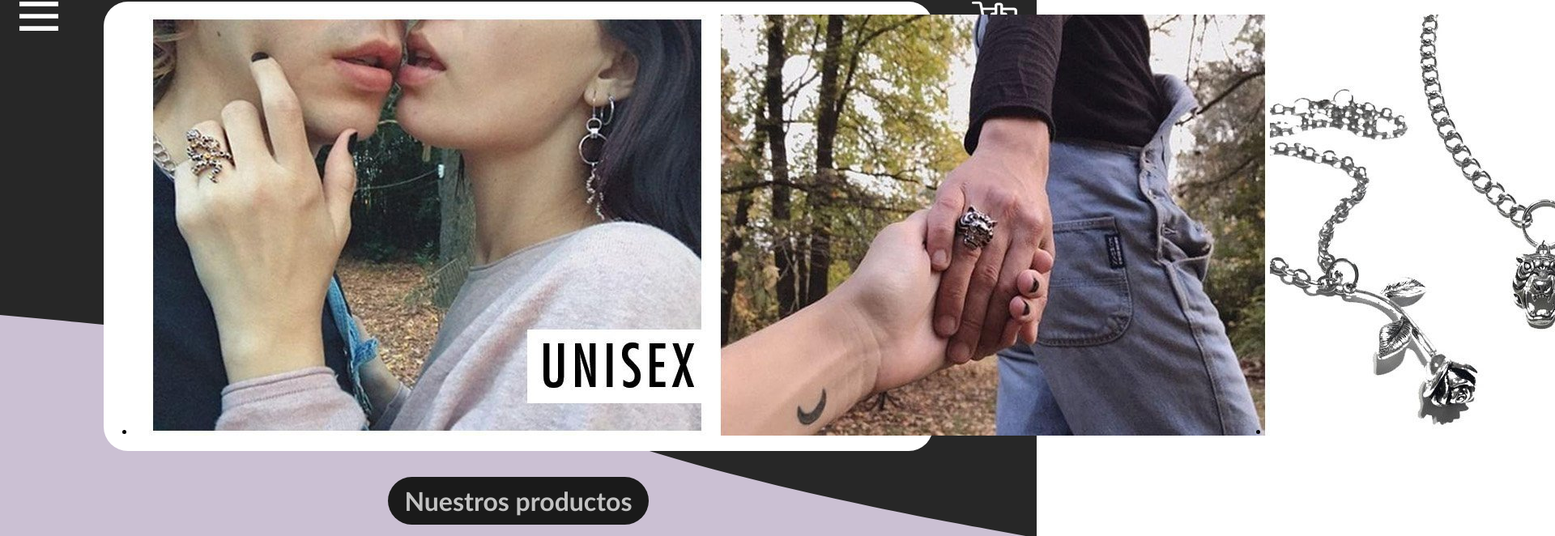
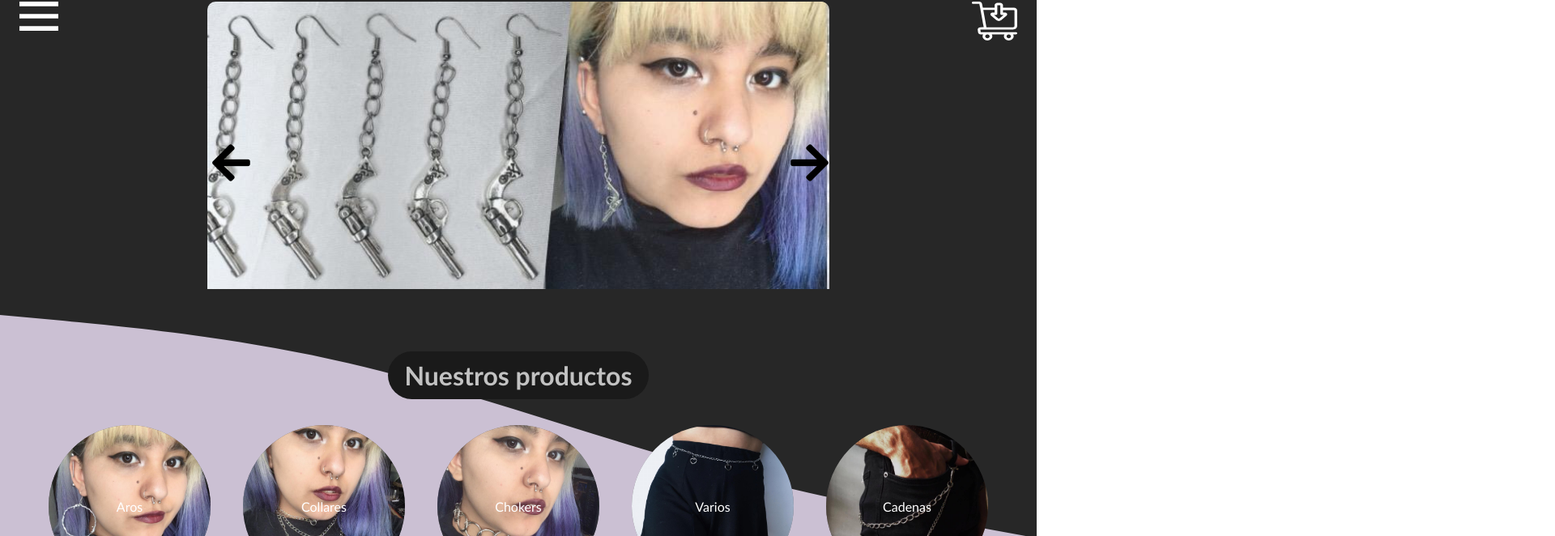
Before and after one commit to matiassalicru/Darkstar, a React (Create React App) app: page / in a window 1280 px wide. Shown: the part 94-756 px from the top of the page at 81% size, 1920 px wide, since content can reach past the window. Built offline with nearby package versions, Linux system fonts and the light colour scheme; no server answers.

Commit message:
Round images done, header done

```diff
--- a/public/index.html
+++ b/public/index.html
@@ -13,6 +13,9 @@
       user's mobile device or desktop. See https://developers.google.com/web/fundamentals/web-app-manifest/
     -->
   <link rel="manifest" href="%PUBLIC_URL%/manifest.json" />
+  <link rel="stylesheet" href="https://use.fontawesome.com/releases/v5.15.1/css/all.css"
+    integrity="sha384-vp86vTRFVJgpjF9jiIGPEEqYqlDwgyBgEF109VFjmqGmIY/Y4HV4d3Gp2irVfcrp" crossorigin="anonymous">
+
   <link rel="stylesheet" href="https://cdnjs.cloudflare.com/ajax/libs/animate.css/4.1.1/animate.min.css" />
   <title>React App</title>
 </head>
--- a/src/components/header/Header.js
+++ b/src/components/header/Header.js
@@ -1,35 +1,45 @@
-import React from "react";
+import React, { useState } from "react";
 
 import header1 from "../../Assets/carousel/header1.jpg";
 import header2 from "../../Assets/carousel/header2.jpg";
 import header3 from "../../Assets/carousel/header3.jpg";
+import header4 from "../../Assets/carousel/header4.jpeg";
+
+import { ImgComp } from "./ImgComp";
 
 export const Header = () => {
+  const [x, setX] = useState(0);
+
+  const slideImgs = [header4, header1, header2, header3];
+
+  const goLeft = () => {
+    x === 0 ? setX((slideImgs.length - 1) * -100) : setX(x + 100);
+  };
+
+  const goRight = () => {
+    x === -100 * (slideImgs.length - 1) ? setX(0) : setX(x - 100);
+  };
+
   return (
-    <div className="header__main">
-      <ul className="header__list">
-        <li className="header__list-item">
-          <img
-            src={header1}
-            alt="todavia nada"
-            className="header__img-carousel"
-          />
-        </li>
-        <li className="header__list-item">
-          <img
-            src={header2}
-            alt="todavia nada"
-            className="header__img-carousel"
-          />
-        </li>
-        <li className="header__list-item">
-          <img
-            src={header3}
-            alt="todavia nada"
-            className="header__img-carousel"
-          />
-        </li>
-      </ul>
+    <div className="header__slider">
+      {slideImgs.map((img, index) => {
+        return (
+          <div
+            key={index}
+            className="header__slide"
+            style={{ transform: `translateX(${x}%)` }}
+          >
+            <ImgComp src={img} key={index} />
+          </div>
+        );
+      })}
+
+      <button onClick={goLeft} id="arrow-left">
+        <i class="fas fa-arrow-left"></i>
+      </button>
+      <button onClick={goRight} id="arrow-right">
+        <i class="fas fa-arrow-right"></i>
+      </button>
     </div>
   );
 };
--- /dev/null
+++ b/src/components/header/ImgComp.js
@@ -0,0 +1,11 @@
+import React from "react";
+
+export const ImgComp = ({ src }) => {
+
+    const imgStyles = {
+        width: 100+'%',
+        height: "auto",
+    }
+
+  return <img src={src} alt="slideImg"  style={imgStyles}/>;
+};
--- a/src/components/roundGrid/RoundCard.js
+++ b/src/components/roundGrid/RoundCard.js
@@ -2,13 +2,13 @@ import React from "react";
 import swal from "sweetalert";
 
 export const RoundCard = ({ title, bg }) => {
-
-const show = (title) => {
-  swal(`acá debería salir la sección de ${title}`, '', 'warning' )
-}
+  const show = (title) => {
+    swal(`acá debería salir la sección de ${title}`, "", "warning");
+  };
 
   return (
-    <div className={`roundGrid__card ${bg}`} onClick={ () => show(title)}>
+    <div className={`roundGrid__card `} onClick={() => show(title)}>
+      <div className={`roundGrid__img ${bg}`}></div>
       <p>{title}</p>
     </div>
   );
--- a/src/components/roundGrid/RoundGrid.js
+++ b/src/components/roundGrid/RoundGrid.js
@@ -8,8 +8,8 @@ export const RoundGrid = () => {
 
   return (
     <div className="roundGrid__main">
-      {destacados.map((destacado) => (
-        <RoundCard title={destacado.type} bg={destacado.bg}/>
+      {destacados.map((destacado,index) => (
+        <RoundCard key={index} title={destacado.type} bg={destacado.bg}/>
       ))}
     </div>
   );
--- a/src/styles/base/_base.scss
+++ b/src/styles/base/_base.scss
@@ -14,7 +14,6 @@ a{
     transition: all .5s cubic-bezier(0.075, 0.82, 0.165, 1);
 
     &:hover{
-        // color: red;
         transform: translateZ(20deg);
     }
 }
--- a/src/styles/components/_header.scss
+++ b/src/styles/components/_header.scss
@@ -1,27 +1,46 @@
-.header__main {
+.header__slider {
   position: relative;
-  box-sizing: border-box;
-  border-radius: 30px;
+  width: 60%;
+  height: 50vh;
   box-sizing: border-box;
   margin: 0;
-  background-color: $white;
-  z-index: 10;
+  padding: 0;
   display: flex;
-  justify-content: flex-start;
   align-items: center;
-  max-width: 80%;
+  overflow: hidden;
+  border-radius: 10px;
 
-  .header__list {
-    display: flex;
-    justify-content: flex-start;
-    align-items: center;
+  .header__slide {
+    min-width: 100%;
+    height: 100%;
+    color: $white;
+    transition: all 0.5s;
+  }
 
-    .header__list-item {
+  %btn-styles {
+    color: $white;
+    position: absolute;
+    top: 50%;
+    transform: translateY(-50%);
+    width: 7%;
+    height: 100%;
+    background: #83838300;
+    border: none;
+    outline: none;
+  }
 
-      .header__img-carousel {
-        height: 90%;
-        z-index: -10;
-      }
-    }
+  #arrow-left {
+    left: 0;
+    @extend %btn-styles;
+  }
+
+  i {
+    color: black;
+    font-size: 4em;
+  }
+
+  #arrow-right {
+    right: 0;
+    @extend %btn-styles;
   }
 }
--- a/src/styles/components/_roundGrid.scss
+++ b/src/styles/components/_roundGrid.scss
@@ -5,8 +5,11 @@
   box-sizing: border-box;
   justify-content: center;
   align-items: center;
+  position: relative;
+  opacity: 1;
 
   .roundGrid__card {
+    position: relative;
     display: flex;
     flex-direction: column;
     flex-wrap: wrap;
@@ -16,44 +19,64 @@
     min-width: 200px;
     min-height: 200px;
     background-color: #30303090;
-    opacity: 0.7;
+    opacity: 1;
     background-position: center;
     background-size: cover;
     margin: 20px;
     border-radius: 50%;
     cursor: pointer;
+
+    .roundGrid__img {
+      position: absolute;
+      display: flex;
+      flex-direction: column;
+      width: 100%;
+      height: 100%;
+      border-radius: 50%;
+      max-width: 200px;
+      max-height: 200px;
+      background-size: cover;
+
       transition: all 0.5s ease;
 
-    &:hover{
-        box-shadow: 6px 6px 10px $white;
-        opacity: 1;
+      &:hover {
+        box-shadow: 6px 8px 10px $white;
+        opacity: 0.4;
+      }
     }
 
     p {
       color: white;
+      z-index: 999;
+      opacity: 1;
+      transition: all 0.5s;
+      pointer-events: none;
     }
 
-
+    &:hover{
+      font-size: 2em;
+      font-weight: 600;
+      color: $primary;
+    }
+  }
 }
 
-  .cadena{
-    background-image: url('../../Assets/logos/jean.jpeg');
+.cadena {
+  background-image: url("../../Assets/logos/jean.jpeg");
 }
 
-  .vario{
-    background-image: url('../../Assets/logos/vario.jpeg');
+.vario {
+  background-image: url("../../Assets/logos/vario.jpeg");
 }
 
-  .choker{
-    background-image: url('../../Assets/logos/choker.jpeg');
+.choker {
+  background-image: url("../../Assets/logos/choker.jpeg");
 }
 
-  .aro{
-    background-image: url('../../Assets/logos/ear.jpeg');
+.aro {
+  background-image: url("../../Assets/logos/ear.jpeg");
 }
 
-  .collar{
-    background-image: url('../../Assets/logos/neck.jpeg');
+.collar {
+  background-image: url("../../Assets/logos/neck.jpeg");
 }
-
-}
```
Also changed, not shown: src/Assets/carousel/header4.jpeg (added), 1 other file (tests, documents, lock files or other folders). Lines whose indentation alone changed are shown as unchanged.
